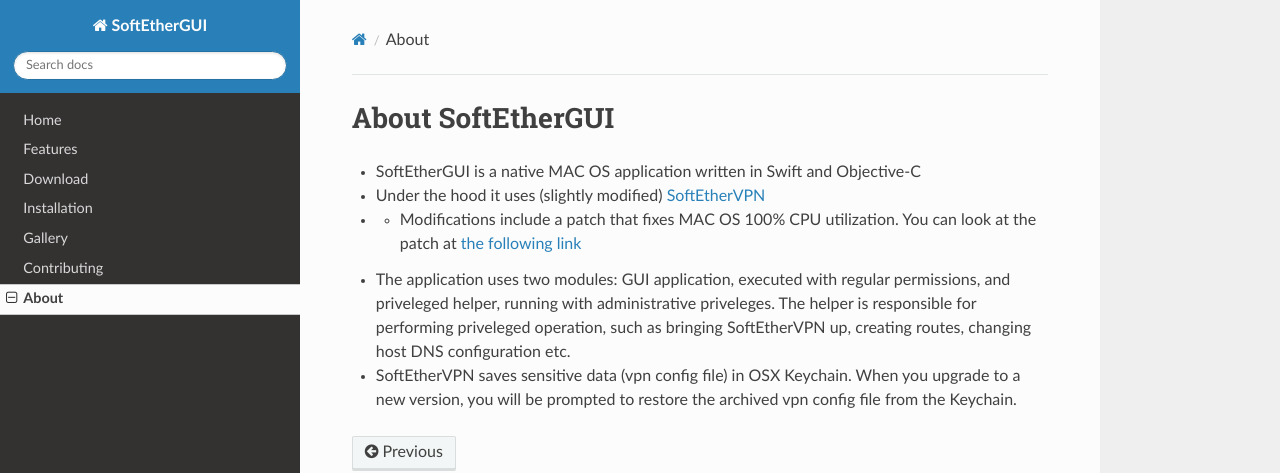
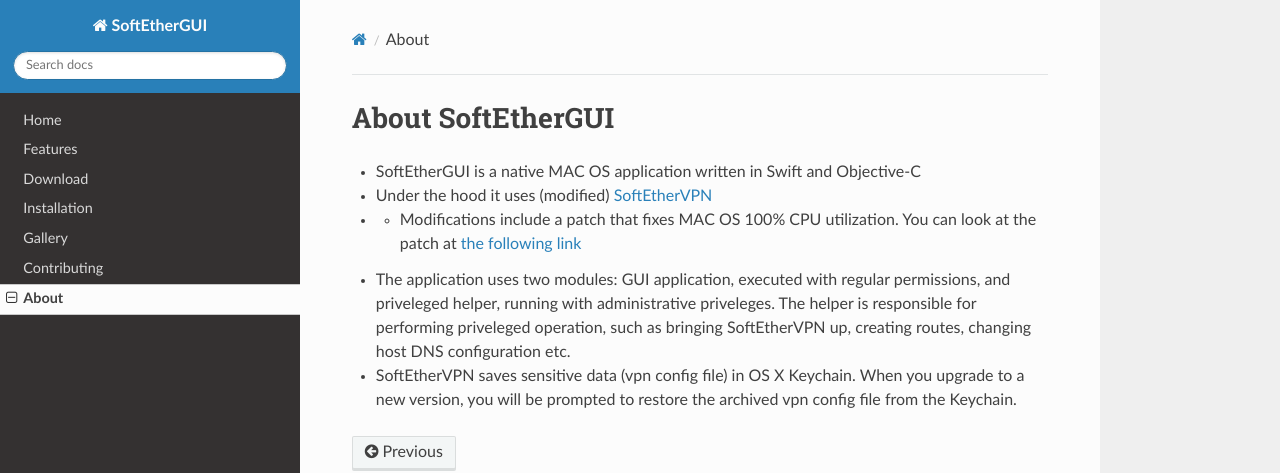
Before and after one commit to micsell/micsell.github.io, an MkDocs documentation site: the page built from docs/about.md, in a window 1280 px wide. Shown: the top 473 px of the page. Built offline with MkDocs 1.6.1, drawn with Linux system fonts in a browser that asks for light colours; nearby versions of some CDN libraries; comment, search, counter and statistics services are not loaded; old or Windows-style settings are respelled for this version of MkDocs.

```diff
--- a/docs/about.md
+++ b/docs/about.md
@@ -1,9 +1,9 @@
 # About SoftEtherGUI
 - SoftEtherGUI is a native MAC OS application written in Swift and Objective-C
-- Under the hood it uses (slightly modified) [SoftEtherVPN](http://www.softether.org)
+- Under the hood it uses (modified) [SoftEtherVPN](http://www.softether.org)
 - - Modifications include a patch that fixes MAC OS 100% CPU utilization. You can look at the patch at [the following link](https://github.com/SoftEtherVPN/SoftEtherVPN/pull/165)
 - The application uses two modules: GUI application, executed with regular permissions, and priveleged helper, running with administrative priveleges. The helper is responsible for performing priveleged operation, such as bringing SoftEtherVPN up, creating routes, changing host DNS configuration etc.
-- SoftEtherVPN saves sensitive data (vpn config file) in OSX Keychain. When you upgrade to a new version, you will be prompted to restore the archived vpn config file from the Keychain.
+- SoftEtherVPN saves sensitive data (vpn config file) in OS X Keychain. When you upgrade to a new version, you will be prompted to restore the archived vpn config file from the Keychain.
 
 
 <div id="disqus_thread"></div>
--- a/mkdocs.yml
+++ b/mkdocs.yml
@@ -1,5 +1,5 @@
 site_name: SoftEtherGUI
-site_description: OSX GUI for SoftEtherVPN
+site_description: OS X GUI for SoftEtherVPN
 site_author: Mike Selivanov
 google_analytics: [ 'UA-65070801-1', 'softethergui.lastgrid.com']
 pages:
```
Also changed, not shown: docs/features.md (+1 -1 lines), docs/index.md (+2 -1 lines).
